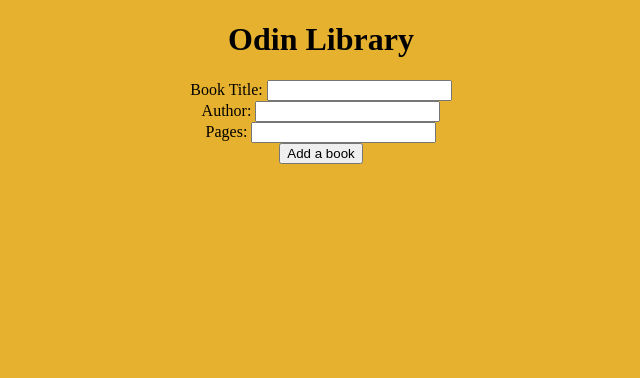
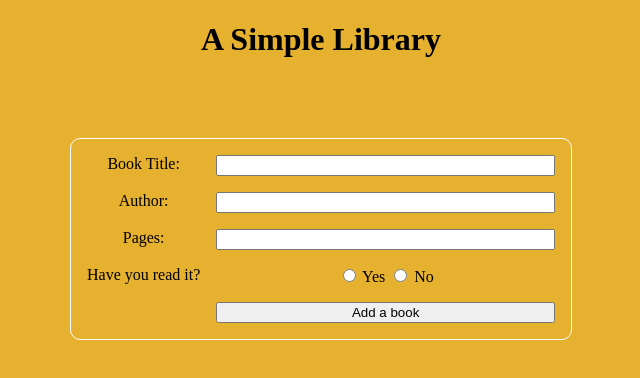
Before and after one commit to phoever23/Library, a plain HTML site: page index.html in a window 1280 px wide. Shown: the whole page, without its empty margins (319-959 px from the left). Drawn offline with Linux system fonts and the light colour scheme.

Commit message:
beautify the page

```diff
--- a/app.js
+++ b/app.js
@@ -28,10 +28,14 @@ function displayBooks(library) {
         delButton.innerText = "DELETE"
         card.appendChild(delButton)
         //add read status button
-        const read = document.createElement("button")
-        read.className = "read"
-        read.innerText = "read"
-        card.appendChild(read)
+        const readButton = document.createElement("button")
+        if (document.getElementById("read").checked) {
+            readButton.innerText = "read"
+        } else {
+            readButton.innerText = "not read"
+        }
+        readButton.className = "read"
+        card.appendChild(readButton)
     })
 }
 
@@ -48,9 +52,7 @@ btn.addEventListener("click", function (e) {
     const title = document.getElementById("title").value
     const author = document.getElementById("author").value
     const pages = document.getElementById("pages").value
-    if (title === "" || author === "" || pages === "") {
-        alert("Please enter the infomation!")
-    } else {
+    if (title !== "" && author !== "" && pages !== "") {
         const newBook = new Book(title, author, pages)
         addBookToLibrary(newBook)
         displayBooks(myLibrary)
--- a/index.html
+++ b/index.html
@@ -10,30 +10,28 @@
     </head>
 
 <body>
-    <h1>Odin Library</h1>
+    <h1>A Simple Library</h1>
+    <div id="form">
         <form>
+            <label for="title">Book Title:</label>
+            <input type="text" name="title" id="title" required>
+            <label for="author">Author:</label>
+            <input type="text" name="author" id="author" required>
+            <label for="pages">Pages:</label>
+            <input type="number" name="pages" id="pages" required>
+            Have you read it?
             <div>
-            <label for="title">Book Title:</label>
-            <input type="text" name="title" id="title">
+                <input type="radio" name="read" id="read" value="read">
+                <label for="read">Yes</label>
+                <input type="radio" name="read" id="not-read" value="not read">
+                <label for="not-read">No</label>
             </div>
-
-        <div>
-            <label for="author">Author:</label>
-            <input type="text" name="author" id="author">
+            <button type="submit">Add a book</button>
+        </form>
     </div>
-
-        <div>
-            <label for="pages">Pages:</label>
-            <input type="number" name="pages" id="pages">
-        </div>
-
-        <button type="button">Add a book</button>
-
-    </form>
 
     <div class="cards">
     </div>
-
 </body>
 
 </html>
--- a/style.css
+++ b/style.css
@@ -1,6 +1,24 @@
 body {
     text-align: center;
     background-color: #e6b12e;
+}
+
+#form {
+    border: white 1px solid;
+    border-radius: 10px;
+    margin: 5rem auto;
+    width: 500px;
+}
+
+form {
+    display: grid;
+    grid-template-columns: auto 1fr;
+    gap: 1rem;
+    padding: 1rem;
+}
+
+button[type=submit] {
+    grid-column: 2 / 3;
 }
 
 ul {
```
Lines whose indentation alone changed are shown as unchanged.
